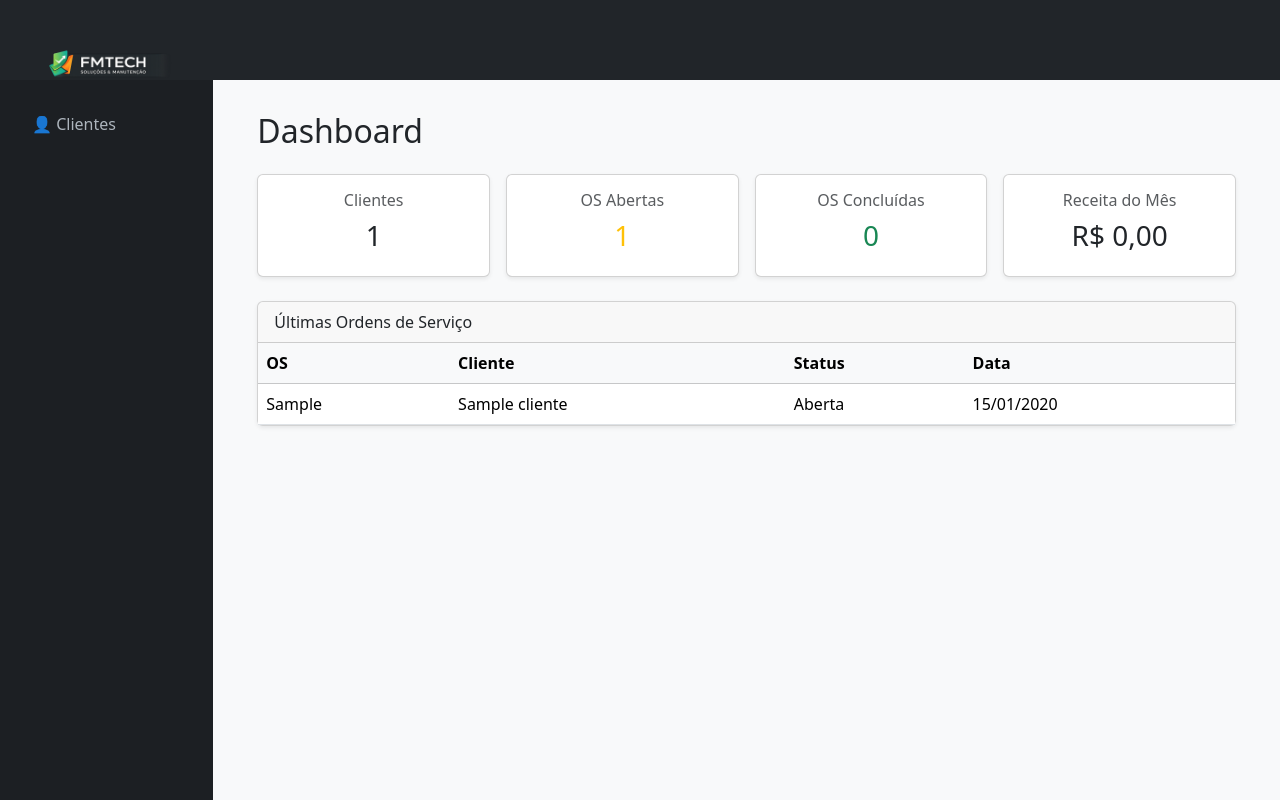
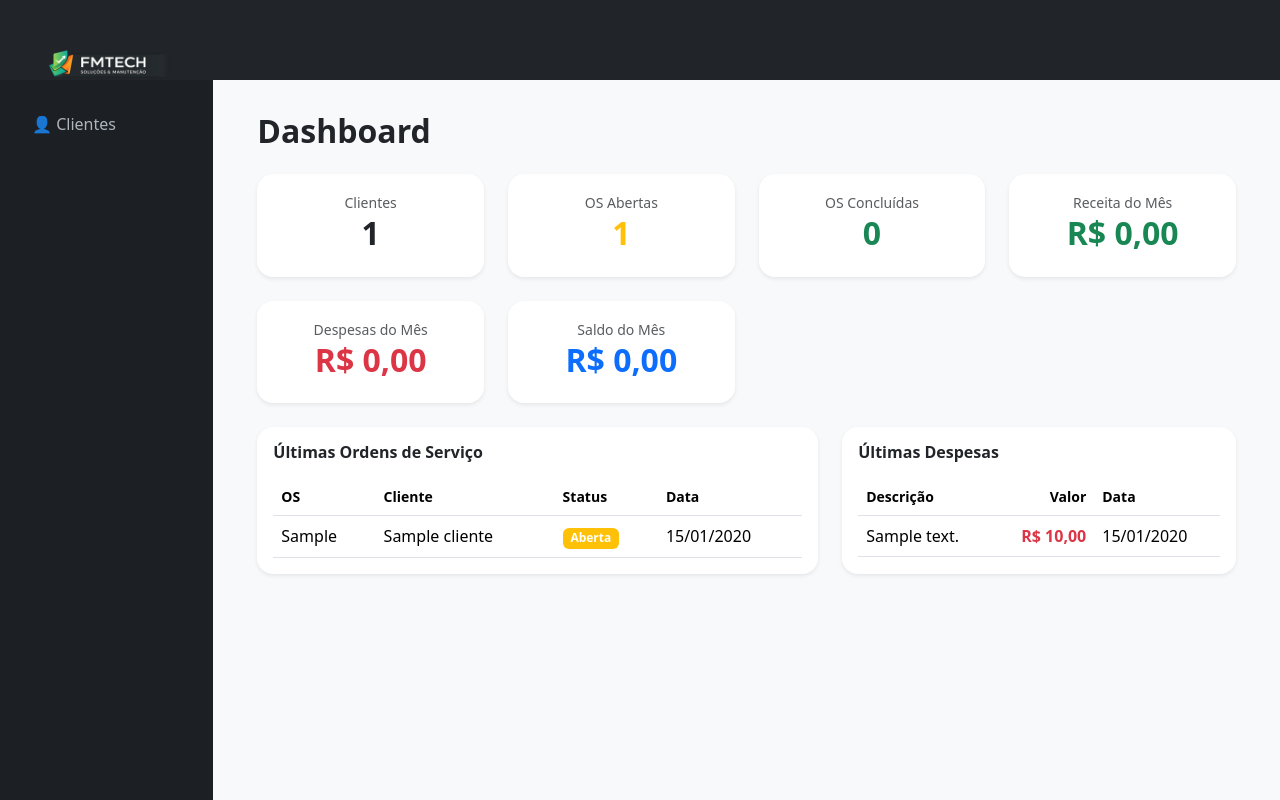
Before and after one commit to franciscomororo1/FMTECH, a Django app: page / in a window 1280 px wide. Run offline with Django 5.2, Linux system fonts and the light colour scheme; tables that the repository leaves empty hold one stand-in row (values such as "Sample post").

Commit message:
Incluindo models, crud, urls, views e templates de despesas

```diff
--- a/core/models.py
+++ b/core/models.py
@@ -196,17 +196,36 @@ class Receita(models.Model):
 # MODEL FINANCEIRO (DESPESAS)
 
 class Despesa(models.Model):
-    ordem_servico = models.ForeignKey(
-        OrdemServico,
-        on_delete=models.SET_NULL,
-        null=True,
-        blank=True,
-        related_name='despesas'
+
+    STATUS_PENDENTE = 'PE'
+    STATUS_PAGA = 'PA'
+
+    STATUS_CHOICES = [
+        (STATUS_PENDENTE, 'Pendente'),
+        (STATUS_PAGA, 'Paga'),
+    ]
+
+    descricao = models.CharField('Descrição', max_length=150)
+
+    valor = models.DecimalField(
+        'Valor',
+        max_digits=10,
+        decimal_places=2
     )
-    descricao = models.CharField('Descrição', max_length=150)
-    valor = models.DecimalField('Valor', max_digits=10, decimal_places=2)
-    data_pagamento = models.DateField('Data de pagamento')
-    categoria = models.CharField('Categoria', max_length=50)
+
+    data_despesa = models.DateField(
+        'Data',
+        default=timezone.now
+    )
+
+    status = models.CharField(
+        'Status',
+        max_length=2,
+        choices=STATUS_CHOICES,
+        default=STATUS_PENDENTE
+    )
+
+    observacao = models.TextField('Observação', blank=True)
 
     def __str__(self):
         return self.descricao
--- a/core/templates/core/dashboard.html
+++ b/core/templates/core/dashboard.html
@@ -3,57 +3,85 @@
 {% block content %}
 <div class="container-fluid">
 
-    <h2 class="mb-4">Dashboard</h2>
+    <h2 class="mb-4 fw-semibold">Dashboard</h2>
 
     <!-- 🔹 KPIs -->
-    <div class="row g-3 mb-4">
+    <div class="row g-4 mb-4">
 
-        <div class="col-md-3">
-            <div class="card shadow-sm text-center">
+        <div class="col-6 col-md-3">
+            <div class="card border-0 shadow-sm rounded-4 h-100 text-center">
                 <div class="card-body">
-                    <h6 class="text-muted">Clientes</h6>
-                    <h3>{{ total_clientes }}</h3>
+                    <small class="text-muted">Clientes</small>
+                    <h2 class="fw-bold">{{ total_clientes }}</h2>
                 </div>
             </div>
         </div>
 
-        <div class="col-md-3">
-            <div class="card shadow-sm text-center">
+        <div class="col-6 col-md-3">
+            <div class="card border-0 shadow-sm rounded-4 h-100 text-center">
                 <div class="card-body">
-                    <h6 class="text-muted">OS Abertas</h6>
-                    <h3 class="text-warning">{{ os_abertas }}</h3>
+                    <small class="text-muted">OS Abertas</small>
+                    <h2 class="fw-bold text-warning">{{ os_abertas }}</h2>
                 </div>
             </div>
         </div>
 
-        <div class="col-md-3">
-            <div class="card shadow-sm text-center">
+        <div class="col-6 col-md-3">
+            <div class="card border-0 shadow-sm rounded-4 h-100 text-center">
                 <div class="card-body">
-                    <h6 class="text-muted">OS Concluídas</h6>
-                    <h3 class="text-success">{{ os_concluidas }}</h3>
+                    <small class="text-muted">OS Concluídas</small>
+                    <h2 class="fw-bold text-success">{{ os_concluidas }}</h2>
                 </div>
             </div>
         </div>
 
-        <div class="col-md-3">
-            <div class="card shadow-sm text-center">
+        <div class="col-6 col-md-3">
+            <div class="card border-0 shadow-sm rounded-4 h-100 text-center">
                 <div class="card-body">
-                    <h6 class="text-muted">Receita do Mês</h6>
-                    <h3>R$ {{ receitas_mes|floatformat:2 }}</h3>
+                    <small class="text-muted">Receita do Mês</small>
+                    <h2 class="fw-bold text-success">
+                        R$ {{ receitas_mes|floatformat:2 }}
+                    </h2>
+                </div>
+            </div>
+        </div>
+
+        <div class="col-6 col-md-3">
+            <div class="card border-0 shadow-sm rounded-4 h-100 text-center">
+                <div class="card-body">
+                    <small class="text-muted">Despesas do Mês</small>
+                    <h2 class="fw-bold text-danger">
+                        R$ {{ despesas_mes|floatformat:2 }}
+                    </h2>
+                </div>
+            </div>
+        </div>
+
+        <div class="col-6 col-md-3">
+            <div class="card border-0 shadow-sm rounded-4 h-100 text-center">
+                <div class="card-body">
+                    <small class="text-muted">Saldo do Mês</small>
+                    <h2 class="fw-bold text-primary">
+                        R$ {{ saldo_mes|floatformat:2 }}
+                    </h2>
                 </div>
             </div>
         </div>
 
     </div>
 
-    <!-- 🔹 Últimas OS -->
-    <div class="card shadow-sm">
-        <div class="card-header">
-            Últimas Ordens de Serviço
-        </div>
-        <div class="card-body p-0">
-            <table class="table mb-0">
-                <thead class="table-light">
+    <!-- 🔹 Tabelas -->
+    <div class="row g-4">
+
+        <!-- Últimas OS -->
+        <div class="col-12 col-lg-7">
+            <div class="card border-0 shadow-sm rounded-4 h-100">
+                <div class="card-body">
+                    <h6 class="fw-semibold mb-3">Últimas Ordens de Serviço</h6>
+
+                    <div class="table-responsive">
+                        <table class="table table-hover align-middle mb-0">
+                            <thead class="small text-muted">
                                 <tr>
                                     <th>OS</th>
                                     <th>Cliente</th>
@@ -66,7 +94,14 @@
                                 <tr>
                                     <td>{{ os.numero_os }}</td>
                                     <td>{{ os.equipamento.cliente.nome }}</td>
-                        <td>{{ os.get_status_display }}</td>
+                                    <td>
+                                        <span class="badge
+                                            {% if os.status == 'AB' %}bg-warning
+                                            {% elif os.status == 'CO' %}bg-success
+                                            {% else %}bg-secondary{% endif %}">
+                                            {{ os.get_status_display }}
+                                        </span>
+                                    </td>
                                     <td>{{ os.data_abertura|date:"d/m/Y" }}</td>
                                 </tr>
                                 {% empty %}
@@ -79,6 +114,50 @@
                             </tbody>
                         </table>
                     </div>
+
+                </div>
+            </div>
+        </div>
+
+        <!-- Últimas Despesas -->
+        <div class="col-12 col-lg-5">
+            <div class="card border-0 shadow-sm rounded-4 h-100">
+                <div class="card-body">
+                    <h6 class="fw-semibold mb-3">Últimas Despesas</h6>
+
+                    <div class="table-responsive">
+                        <table class="table align-middle mb-0">
+                            <thead class="small text-muted">
+                                <tr>
+                                    <th>Descrição</th>
+                                    <th class="text-end">Valor</th>
+                                    <th>Data</th>
+                                </tr>
+                            </thead>
+                            <tbody>
+                                {% for despesa in ultimas_despesas %}
+                                <tr>
+                                    <td>{{ despesa.descricao }}</td>
+                                    <td class="text-end fw-semibold text-danger">
+                                        R$ {{ despesa.valor|floatformat:2 }}
+                                    </td>
+                                    <td>{{ despesa.data_despesa|date:"d/m/Y" }}</td>
+                                </tr>
+                                {% empty %}
+                                <tr>
+                                    <td colspan="3" class="text-center text-muted">
+                                        Nenhuma despesa cadastrada
+                                    </td>
+                                </tr>
+                                {% endfor %}
+                            </tbody>
+                        </table>
+                    </div>
+
+                </div>
+            </div>
+        </div>
+
     </div>
 
 </div>
--- a/core/urls.py
+++ b/core/urls.py
@@ -27,6 +27,13 @@ urlpatterns = [
     path('receitas/<int:pk>/editar/', views.receita_editar, name='receita_editar'),
     path('receitas/<int:pk>/excluir/', views.receita_excluir, name='receita_excluir'),
 
+    # Despesas
+    path('despesas/', views.despesa_lista, name='despesa_lista'),
+    path('despesas/nova/', views.despesa_nova, name='despesa_nova'),
+    path('despesas/<int:pk>/editar/', views.despesa_editar, name='despesa_editar'),
+    path('despesas/<int:pk>/excluir/', views.despesa_excluir, name='despesa_excluir'),
+
+
     # DASHBOARD
     path('', views.dashboard, name='dashboard'),
 
--- a/core/views.py
+++ b/core/views.py
@@ -6,8 +6,8 @@ from django.db.models import Sum
 from django.utils.timezone import now
 from datetime import date
 
-from .models import Cliente, Equipamento, OrdemServico, Receita
-from .forms import ClienteForm, EquipamentoForm, OrdemServicoForm, ReceitaForm
+from .models import Cliente, Equipamento, OrdemServico, Receita, Despesa
+from .forms import ClienteForm, EquipamentoForm, OrdemServicoForm, ReceitaForm, DespesaForm
 
 
 # =========================
@@ -174,7 +174,10 @@ def os_excluir(request, pk):
 # =========================
 # DASHBOARD
 # =========================
+
 def dashboard(request):
+    hoje = date.today()
+
     # Clientes
     total_clientes = Cliente.objects.count()
 
@@ -187,12 +190,20 @@ def dashboard(request):
         status=OrdemServico.STATUS_CONCLUIDA
     ).count()
 
-    # Receitas do mês atual
-    hoje = date.today()
+    # Receita do mês
     receitas_mes = Receita.objects.filter(
         data_recebimento__year=hoje.year,
         data_recebimento__month=hoje.month
     ).aggregate(total=Sum('valor'))['total'] or 0
+
+    # Despesas do mês
+    despesas_mes = Despesa.objects.filter(
+        data_despesa__year=hoje.year,
+        data_despesa__month=hoje.month
+    ).aggregate(total=Sum('valor'))['total'] or 0
+
+    # Saldo
+    saldo_mes = receitas_mes - despesas_mes
 
     # Últimas OS
     ultimas_os = OrdemServico.objects.select_related(
@@ -200,16 +211,20 @@ def dashboard(request):
         'equipamento__cliente'
     ).order_by('-data_abertura')[:5]
 
+    # Últimas despesas
+    ultimas_despesas = Despesa.objects.order_by('-data_despesa')[:5]
+
     return render(request, 'core/dashboard.html', {
         'total_clientes': total_clientes,
         'os_abertas': os_abertas,
         'os_concluidas': os_concluidas,
         'receitas_mes': receitas_mes,
+        'despesas_mes': despesas_mes,
+        'saldo_mes': saldo_mes,
         'ultimas_os': ultimas_os,
+        'ultimas_despesas': ultimas_despesas,
     })
-# =========================
-# RECEITAS
-# =========================
+
 
 # =========================
 # RECEITAS
@@ -268,3 +283,49 @@ def receita_excluir(request, pk):
     return render(request, 'core/receita/excluir.html', {
         'receita': receita
     })
+
+# =========================
+# DESPESAS
+# =========================
+def despesa_lista(request):
+    despesas = Despesa.objects.order_by('-data_despesa')
+    return render(request, 'core/despesa/lista.html', {
+        'despesas': despesas,
+        'titulo': 'Despesas',
+        'botao_label': '+ Nova Despesa',
+        'botao_url': 'despesa_nova',
+    })
+
+
+def despesa_nova(request):
+    form = DespesaForm(request.POST or None)
+
+    if form.is_valid():
+        form.save()
+        messages.success(request, 'Despesa cadastrada com sucesso!')
+        return redirect('despesa_lista')
+
+    return render(request, 'core/despesa/form.html', {'form': form})
+
+
+def despesa_editar(request, pk):
+    despesa = get_object_or_404(Despesa, pk=pk)
+    form = DespesaForm(request.POST or None, instance=despesa)
+
+    if form.is_valid():
+        form.save()
+        messages.success(request, 'Despesa atualizada com sucesso!')
+        return redirect('despesa_lista')
+
+    return render(request, 'core/despesa/form.html', {'form': form})
+
+
+def despesa_excluir(request, pk):
+    despesa = get_object_or_404(Despesa, pk=pk)
+
+    if request.method == 'POST':
+        despesa.delete()
+        messages.success(request, 'Despesa excluída!')
+        return redirect('despesa_lista')
+
+    return render(request, 'core/despesa/excluir.html', {'despesa': despesa})
```
Also changed, not shown: core/admin.py (+16 -3 lines), core/forms.py (+26 -1 lines), core/templates/core/despesa/excluir.html (added, +17 -0 lines), core/templates/core/despesa/form.html (added, +38 -0 lines), core/templates/core/despesa/lista.html (added, +36 -0 lines), core/migrations/0003_remove_despesa_categoria_and_more.py (added). Lines whose indentation alone changed are shown as unchanged.
